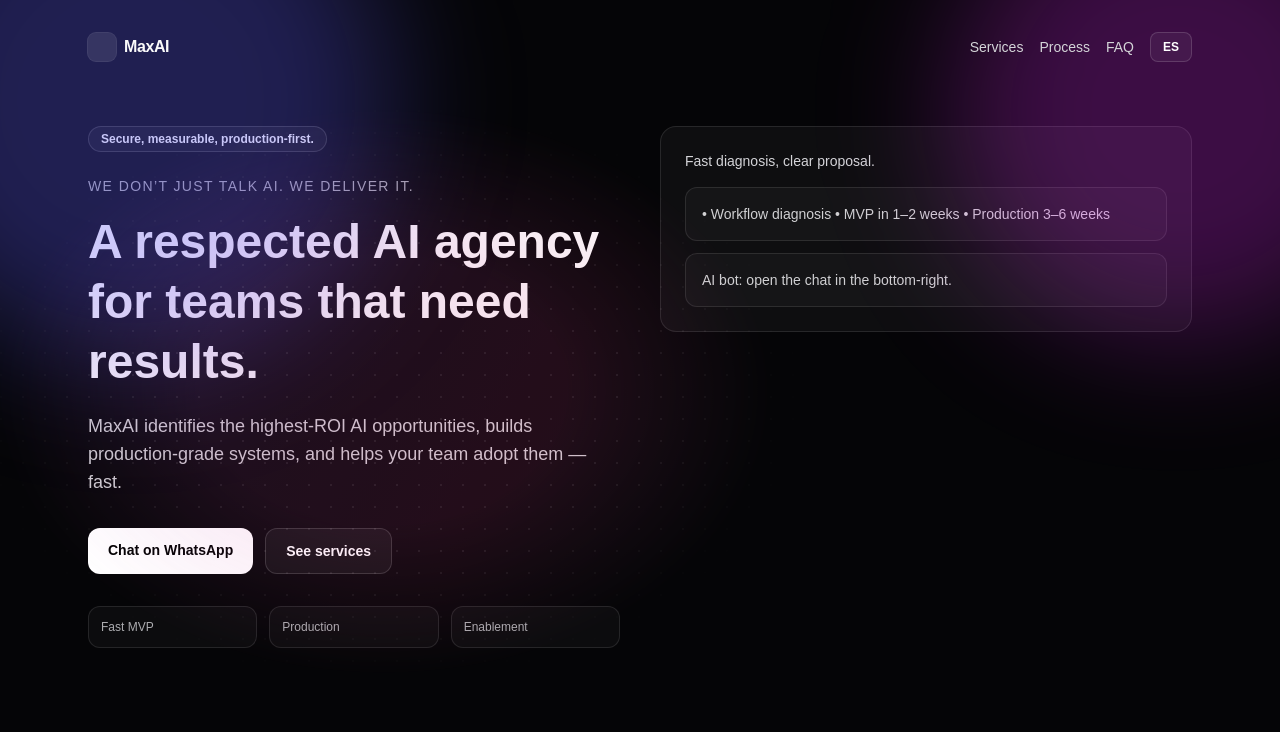
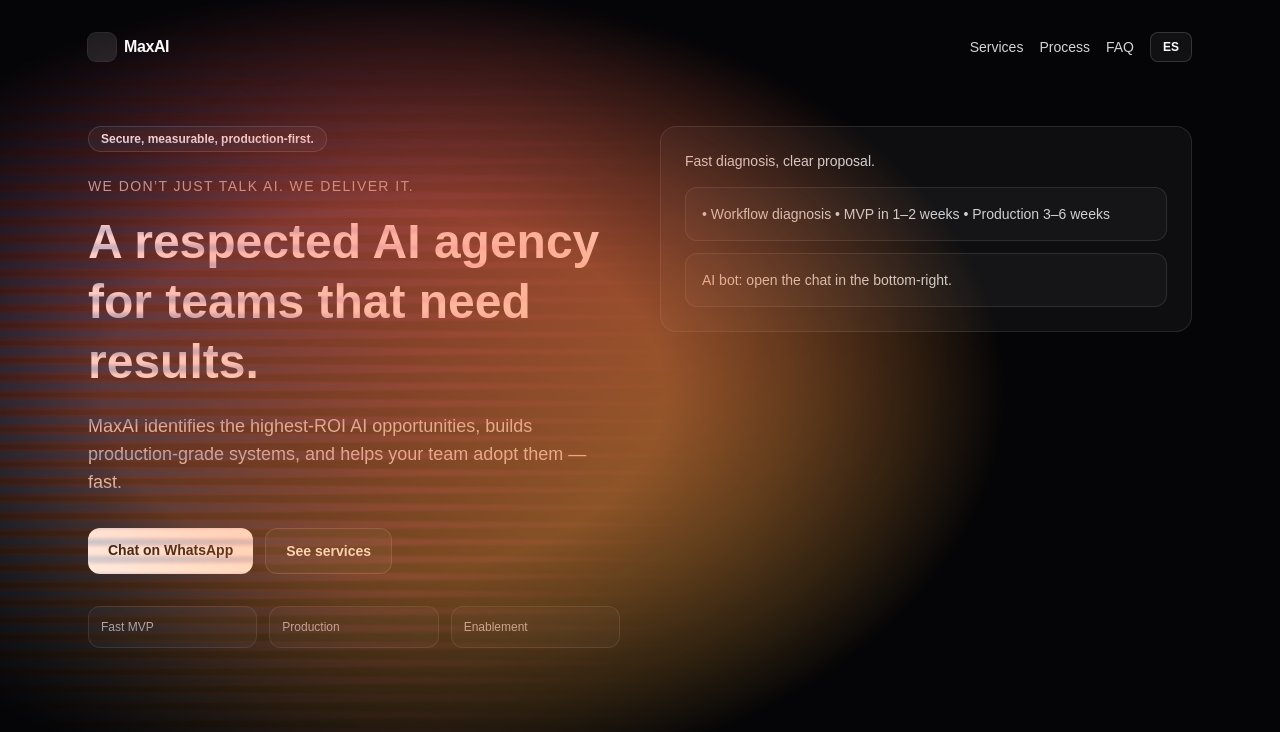
Before and after one commit to MaxSosaD/maxai-agency-site, a Next.js app: page /en in a window 1280 px wide. Shown: the top 732 px of the page. Built offline with nearby package versions, Linux system fonts and the light colour scheme.

Commit message:
GradientDots

```diff
--- a/package.json
+++ b/package.json
@@ -9,7 +9,8 @@
     "lint": "eslint"
   },
   "dependencies": {
-    "next": "15.1.11",
+    "framer-motion": "^12.31.0",
+    "next": "15.1.6",
     "react": "19.2.3",
     "react-dom": "19.2.3"
   },
--- a/src/components/GradientDots.tsx
+++ b/src/components/GradientDots.tsx
@@ -1,40 +1,90 @@
-export function GradientDots() {
-  // Pure CSS background (no canvas): subtle, futuristic, lightweight.
+"use client";
+
+import React from "react";
+import { motion } from "framer-motion";
+
+type GradientDotsProps = React.ComponentProps<typeof motion.div> & {
+  /** Dot size (default: 8) */
+  dotSize?: number;
+  /** Spacing between dots (default: 10) */
+  spacing?: number;
+  /** Animation duration (default: 30) */
+  duration?: number;
+  /** Color cycle duration (default: 6) */
+  colorCycleDuration?: number;
+  /** Background color (default: 'transparent') */
+  backgroundColor?: string;
+};
+
+export function GradientDots({
+  dotSize = 8,
+  spacing = 10,
+  duration = 30,
+  colorCycleDuration = 6,
+  backgroundColor = "transparent",
+  className,
+  style,
+  ...props
+}: GradientDotsProps) {
+  const hexSpacing = spacing * 1.732; // Hexagonal spacing calculation
+
   return (
-    <div aria-hidden className="pointer-events-none absolute inset-0 overflow-hidden">
-      {/* base gradient glow */}
-      <div className="absolute -top-40 left-[-10%] h-[520px] w-[520px] rounded-full bg-indigo-500/30 blur-3xl" />
-      <div className="absolute top-[-120px] right-[-10%] h-[460px] w-[460px] rounded-full bg-fuchsia-500/25 blur-3xl" />
-      <div className="absolute bottom-[-180px] left-[20%] h-[520px] w-[520px] rounded-full bg-cyan-400/20 blur-3xl" />
-
-      {/* dot field */}
-      <div
-        className="absolute inset-0 opacity-[0.55]"
-        style={{
-          backgroundImage:
-            "radial-gradient(circle at 1px 1px, rgba(255,255,255,0.14) 1px, transparent 0)",
-          backgroundSize: "22px 22px",
-          maskImage:
-            "radial-gradient(600px 420px at 30% 18%, black 40%, transparent 70%)",
-          WebkitMaskImage:
-            "radial-gradient(600px 420px at 30% 18%, black 40%, transparent 70%)",
-        }}
-      />
-
-      {/* animated gradient sweep */}
-      <div
-        className="absolute inset-0 opacity-60"
-        style={{
-          background:
-            "linear-gradient(120deg, rgba(99,102,241,0.00), rgba(99,102,241,0.25), rgba(236,72,153,0.22), rgba(34,211,238,0.18), rgba(99,102,241,0.00))",
-          backgroundSize: "200% 200%",
-          animation: "maxai-sweep 14s ease-in-out infinite",
-          maskImage:
-            "radial-gradient(520px 380px at 30% 18%, black 35%, transparent 75%)",
-          WebkitMaskImage:
-            "radial-gradient(520px 380px at 30% 18%, black 35%, transparent 75%)",
-        }}
-      />
-    </div>
+    <motion.div
+      aria-hidden
+      className={`pointer-events-none absolute inset-0 ${className ?? ""}`}
+      style={{
+        ...style,
+        backgroundColor,
+        backgroundImage: `
+          radial-gradient(circle at 50% 50%, transparent 1.5px, ${backgroundColor} 0 ${dotSize}px, transparent ${dotSize}px),
+          radial-gradient(circle at 50% 50%, transparent 1.5px, ${backgroundColor} 0 ${dotSize}px, transparent ${dotSize}px),
+          radial-gradient(circle at 50% 50%, rgba(255,0,0,0.55), transparent 60%),
+          radial-gradient(circle at 50% 50%, rgba(255,255,0,0.45), transparent 60%),
+          radial-gradient(circle at 50% 50%, rgba(0,255,0,0.45), transparent 60%),
+          radial-gradient(ellipse at 50% 50%, rgba(0,0,255,0.55), transparent 60%)
+        `,
+        backgroundSize: `
+          ${spacing}px ${hexSpacing}px,
+          ${spacing}px ${hexSpacing}px,
+          200% 200%,
+          200% 200%,
+          200% 200%,
+          200% ${hexSpacing}px
+        `,
+        backgroundPosition: `
+          0px 0px,
+          ${spacing / 2}px ${hexSpacing / 2}px,
+          0% 0%,
+          0% 0%,
+          0% 0%,
+          0% 0%
+        `,
+        // Fade edges so it feels like a premium background, not a texture slapped on.
+        maskImage:
+          "radial-gradient(800px 520px at 30% 18%, black 35%, transparent 78%)",
+        WebkitMaskImage:
+          "radial-gradient(800px 520px at 30% 18%, black 35%, transparent 78%)",
+      }}
+      animate={{
+        backgroundPosition: [
+          `0px 0px, ${spacing / 2}px ${hexSpacing / 2}px, 800% 400%, 1000% -400%, -1200% -600%, 400% ${hexSpacing}px`,
+          `0px 0px, ${spacing / 2}px ${hexSpacing / 2}px, 0% 0%, 0% 0%, 0% 0%, 0% 0%`,
+        ],
+        filter: ["hue-rotate(0deg)", "hue-rotate(360deg)"],
+      }}
+      transition={{
+        backgroundPosition: {
+          duration,
+          ease: "linear",
+          repeat: Number.POSITIVE_INFINITY,
+        },
+        filter: {
+          duration: colorCycleDuration,
+          ease: "linear",
+          repeat: Number.POSITIVE_INFINITY,
+        },
+      }}
+      {...props}
+    />
   );
 }
```
